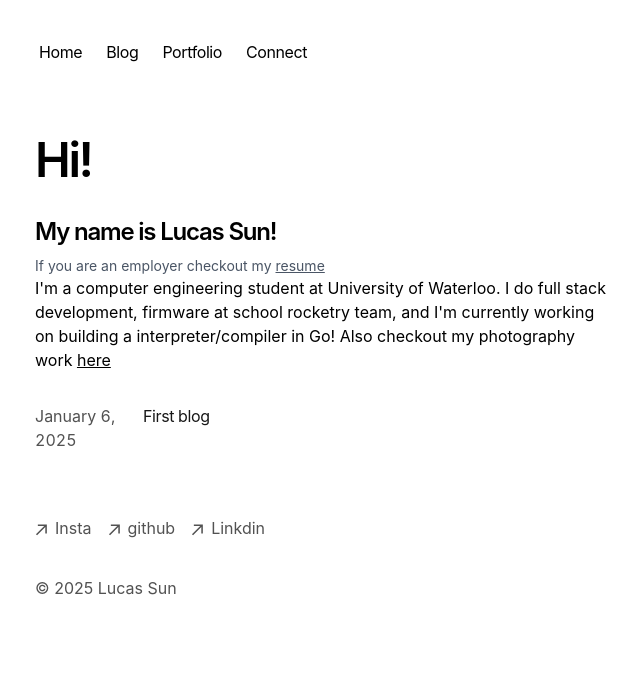
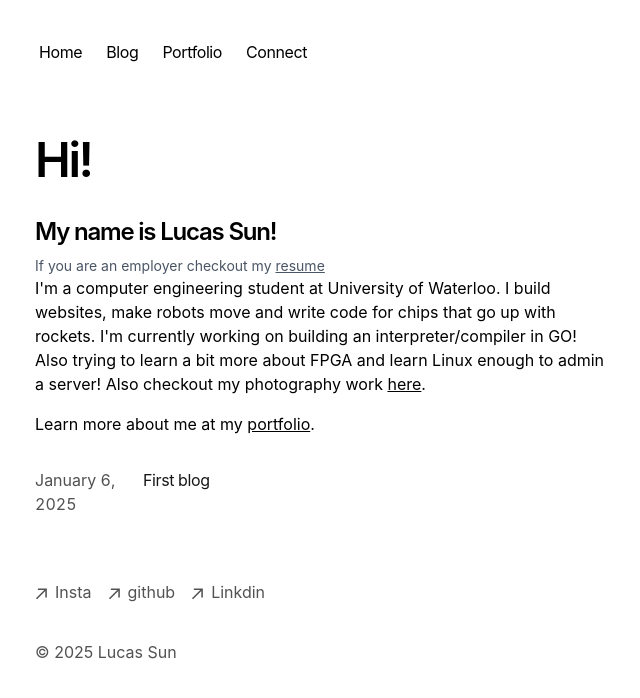
Before and after one commit to punchdii/personal_website, a Next.js app: page / in a window 1280 px wide. Shown: the top 698 px of the page, without its empty margins (317-957 px from the left). Built offline with nearby package versions, Linux system fonts and the light colour scheme; no server answers.

Commit message:
text modification

```diff
--- a/app/page.tsx
+++ b/app/page.tsx
@@ -11,12 +11,15 @@ export default function Page() {
       <VisitorLocation />
       <p className="text-sm text-gray-600">If you are an employer checkout my <a className='underline text-sm text-gray-600' href='/resume_2024_12_24_hardware.pdf'>resume</a> </p>
       <p className="mb-4 ">
-        {`I'm a computer engineering student at University of Waterloo. I do full stack development, firmware at school rocketry team, and I'm currently working on building a interpreter/compiler in Go! Also checkout my photography work `}<a className="mb-4 text-black-500 underline" href='https://www.instagram.com/punchdii/'>here</a>
+        {`I'm a computer engineering student at University of Waterloo. I build websites, make robots move and write code for chips that go up with rockets. I'm currently working on building an interpreter/compiler in GO! Also trying to learn a bit more about FPGA and learn Linux enough to admin a server! Also checkout my photography work `}<a className="mb-4 text-black-500 underline" href='https://www.instagram.com/punchdii/'>here</a>.
+      </p>
+      <p className="mb-4 ">
+        Learn more about me at my <a className="mb-4 text-black-500 underline" href='/portfolio'>portfolio</a>.
       </p>
 
       <div className="my-8">
         <BlogPosts />
       </div>
-    </section>
+    </section >
   )
 }
```
